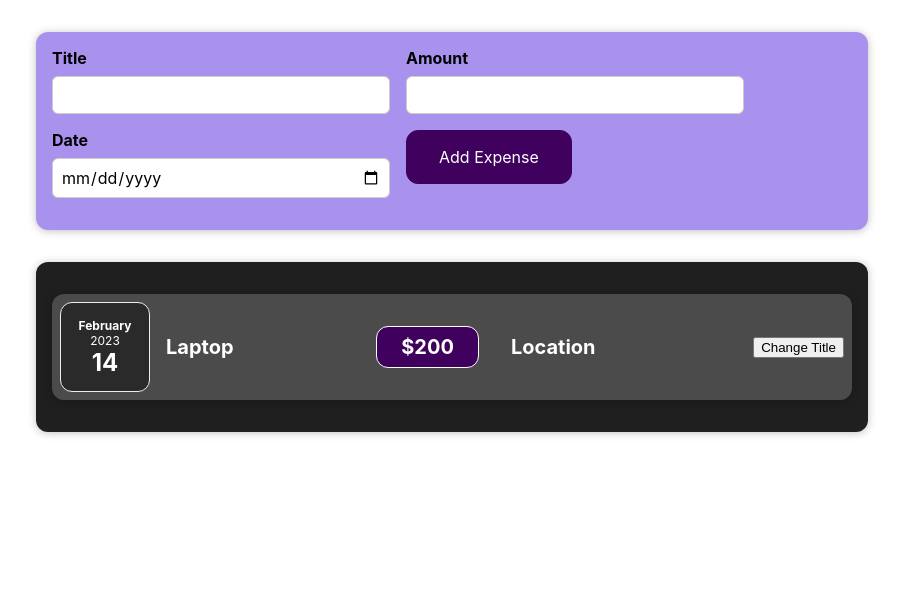
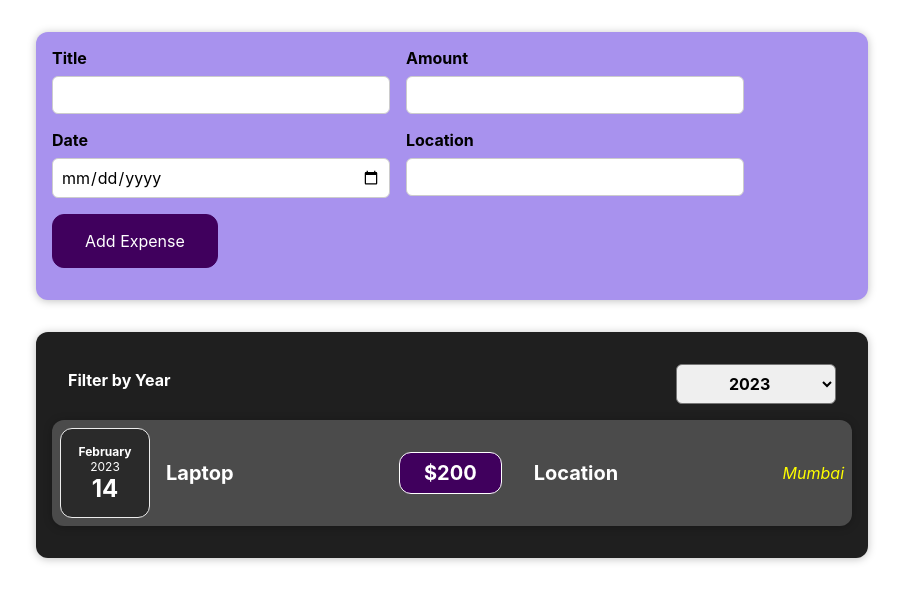
Before and after one commit to IqraMomin/ExpenseTrackerWithReact, a React (Create React App) app: page / in a window 1280 px wide. Shown: the top 602 px of the page, without its empty margins (188-1091 px from the left). Built offline with nearby package versions, Linux system fonts and the light colour scheme.

Commit message:
ControlledComponents

```diff
--- a/src/App.js
+++ b/src/App.js
@@ -9,7 +9,7 @@ function App() {
   //   { id: "3", date: new Date(2023, 10, 11), title: "Pen", price: 1, location: "Hyderabad" },
   //   { id: "4", date: new Date(2023, 1, 14), title: "Laptop", price: 200, location: "Mumbai" }
   // ];
-  const expenses=[{ id: "4", date: new Date(2023, 1, 14), title: "Laptop", amount: 200 }];
+  const expenses=[{ id: "4", date: new Date(2023, 1, 14), title: "Laptop", amount: 200, location:"Mumbai" }];
   const [newExpense,setNewExpense] = useState(expenses);
   const addExpenseHandler = (expense)=>{
     setNewExpense((prevState)=>{
--- a/src/components/Expense/ExpenseItem.js
+++ b/src/components/Expense/ExpenseItem.js
@@ -1,22 +1,18 @@
-import React, {useState} from "react";
+import React from "react";
 import './ExpenseItem.css';
 import ExpenseDate from './ExpenseDate';
 import Card from "../UI/Card";
 
 function ExpenseItem(props){
-    const [title,setTitle] = useState(props.title);
-    function buttonClickHandler(event){
-        setTitle("New Title");
-    }
+
     return(
         <Card className='expense-item'>
             <ExpenseDate date={props.date}/>
             <div className='expense-item__description'>
-                <h2>{title}</h2>
+                <h2>{props.title}</h2>
                 <div className='expense-item__price'>${props.amount}</div>
                 <h2>Location</h2>
                 <div className='expense-item__location'>{props.location}</div>
-                <button onClick={buttonClickHandler}>Change Title</button>
             </div>
         </Card>
     )
--- a/src/components/Expense/Expenses.js
+++ b/src/components/Expense/Expenses.js
@@ -1,11 +1,22 @@
+import React, { useState } from "react";
 import "./Expenses.css";
 import ExpenseItem from "./ExpenseItem";
 import Card from "../UI/Card"
+import ExpensesFilter from "./ExpensesFilter";
 
 function Expenses(props) {
+    const [filteredYear, setFilteredYear] = useState("2023");
+    const filterChangeHandler = (selectedYear) => {
+        setFilteredYear(selectedYear);
+    }
+    const filteredByYear = props.expenses.filter(expense => {
+        return (expense.date.getFullYear().toString() === filteredYear)
+    })
     return (
+        <div>
             <Card className="expenses">
-            {props.expenses.map((expense, index) => {
+            <ExpensesFilter onFilterChange={filterChangeHandler} selected={filteredYear} />
+                {filteredByYear.map((expense, index) => {
                     return (
                         <ExpenseItem
                             key={expense.id}
@@ -17,6 +28,7 @@ function Expenses(props) {
                     )
                 })}
             </Card>
+        </div>
     )
 }
 
--- /dev/null
+++ b/src/components/Expense/ExpensesFilter.css
@@ -0,0 +1,24 @@
+.expenses-filter {
+    color: white;
+    padding: 0 1rem;
+}
+
+.expenses-filter__control {
+    display: flex;
+    width: 100%;
+    align-items: center;
+    justify-content: space-between;
+    margin: 1rem 0;
+}
+
+.expenses-filter label {
+    font-weight: bold;
+    margin-bottom: 0.5rem;
+}
+
+.expenses-filter select {
+    font: inherit;
+    padding: 0.5rem 3rem;
+    font-weight: bold;
+    border-radius: 6px;
+}
--- /dev/null
+++ b/src/components/Expense/ExpensesFilter.js
@@ -0,0 +1,24 @@
+import React from 'react';
+import "./ExpensesFilter.css";
+
+function ExpensesFilter(props) {
+    const expenseFilterChange = (event) => {
+        props.onFilterChange(event.target.value);
+
+    }
+    return (
+        <div className='expenses-filter'>
+            <div className='expenses-filter__control'>
+                <label htmlFor='year-dropdown'>Filter by Year</label>
+                <select id="year-dropdown" value={props.selected} onChange={expenseFilterChange}>
+                    <option value="2023">2023</option>
+                    <option value="2024">2024</option>
+                    <option value="2025">2024</option>
+
+                </select>
+            </div>
+        </div>
+    )
+}
+
+export default ExpensesFilter
--- a/src/components/NewExpense/ExpenseForm.js
+++ b/src/components/NewExpense/ExpenseForm.js
@@ -5,6 +5,11 @@ const ExpenseForm = (props)=>{
     const [enteredTitle,setEnteredTitle] = useState("");
     const [enteredAmount,setEnteredAmount] = useState("");
     const [enteredDate,setEnteredDate] = useState("");
+    const [enteredLocation,setEnteredLocation] = useState("");
+
+    const locationClickHandler = (event)=>{
+        setEnteredLocation(event.target.value);
+    }
 
     const titleClickHandler = (event)=>{
         setEnteredTitle(event.target.value);
@@ -18,12 +23,13 @@ const ExpenseForm = (props)=>{
     function formSubmitHandler(event){
         event.preventDefault();
         const ExpenseData = {
-            "title":enteredTitle,"amount":enteredAmount,"date":new Date(enteredDate)
+            "title":enteredTitle,"amount":enteredAmount,"date":new Date(enteredDate),location:enteredLocation
         }
         props.onSaveExpenseData(ExpenseData);
         setEnteredTitle("");
         setEnteredAmount("");
         setEnteredDate("");
+        setEnteredLocation("");
     }
     return (
         <form onSubmit={formSubmitHandler}>
@@ -40,6 +46,10 @@ const ExpenseForm = (props)=>{
                     <label htmlFor="date">Date</label>
                     <input type="date" value={enteredDate} min="2023-01-01" max="2024-12-31" id="date" onChange={dateClickHandler}/>
                 </div>
+                <div className="new-expense__control">
+                    <label htmlFor="location">Location</label>
+                    <input type="text" value={enteredLocation} id="location" onChange={locationClickHandler}/>
+                </div>
                 <div className="new-expense__actions">
                     <button type="submit">Add Expense</button>
                 </div>
```
Lines whose indentation alone changed are shown as unchanged.
